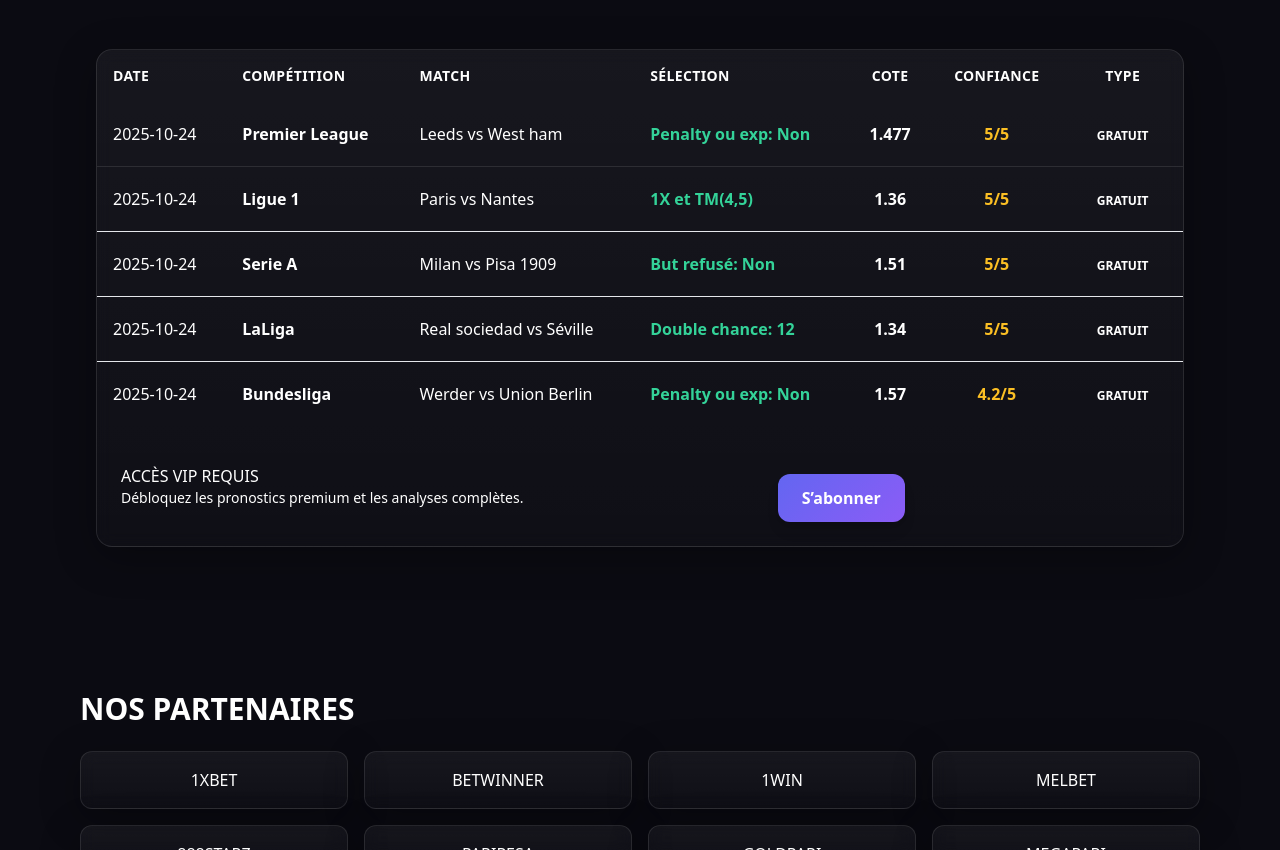
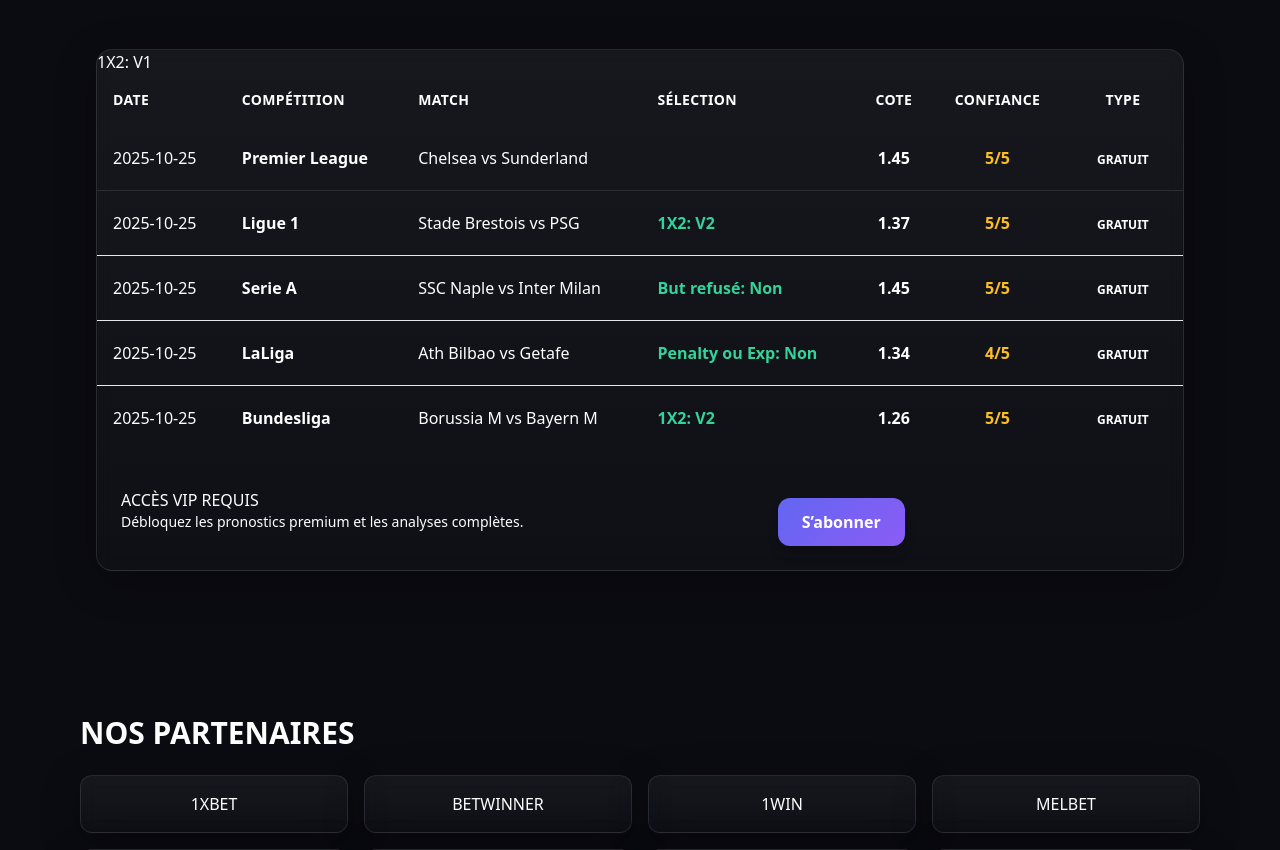
Before and after one commit to mhdpronos/mhd-pronos, a plain HTML site: page home.html in a window 1280 px wide. Shown: the part 1046-1896 px from the top of the page. Drawn offline with nearby package versions, Linux system fonts and the light colour scheme; no server answers.

Commit message:
Update home.html

```diff
--- a/home.html
+++ b/home.html
@@ -289,11 +289,11 @@
         </thead>
         <tbody class="divide-y divide-white/10 text-sm md:text-base">
           <tr class="hover:bg-white/5 transition">
-            <td class="py-5 px-4">2025-10-24</td>
+            <td class="py-5 px-4">2025-10-25</td>
             <td class="py-5 px-4 font-semibold text-violet-300">Premier League</td>
-            <td class="py-5 px-4">Leeds vs West ham</td>
-            <td class="py-5 px-4 text-green-400 font-semibold">Penalty ou exp: Non</td>
-            <td class="py-5 px-4 text-center font-bold">1.477</td>
+            <td class="py-5 px-4">Chelsea vs Sunderland</td>
+            <td class="py-5 px-4 text-green-400 font-semibold"></td>1X2: V1
+            <td class="py-5 px-4 text-center font-bold">1.45</td>
             <td class="py-5 px-4 text-center text-yellow-400 font-semibold">5/5</td>
             <td class="py-5 px-4 text-center">
               <span class="px-3 py-1 rounded-full text-xs font-bold bg-gradient-to-r from-violet-500 to-violet-700">GRATUIT</span>
@@ -301,11 +301,11 @@
           </tr>
 
           <tr class="hover:bg-white/5 transition">
-            <td class="py-5 px-4">2025-10-24</td>
+            <td class="py-5 px-4">2025-10-25</td>
             <td class="py-5 px-4 font-semibold text-violet-300">Ligue 1</td>
-            <td class="py-5 px-4">Paris vs Nantes</td>
-            <td class="py-5 px-4 text-green-400 font-semibold">1X et TM(4,5)</td>
-            <td class="py-5 px-4 text-center font-bold">1.36</td>
+            <td class="py-5 px-4">Stade Brestois vs PSG</td>
+            <td class="py-5 px-4 text-green-400 font-semibold">1X2: V2</td>
+            <td class="py-5 px-4 text-center font-bold">1.37</td>
             <td class="py-5 px-4 text-center text-yellow-400 font-semibold">5/5</td>
             <td class="py-5 px-4 text-center">
               <span class="px-3 py-1 rounded-full text-xs font-bold bg-gradient-to-r from-emerald-500 to-green-700">GRATUIT</span>
@@ -313,11 +313,11 @@
           </tr>
 
           <tr class="hover:bg-white/5 transition">
-            <td class="py-5 px-4">2025-10-24</td>
+            <td class="py-5 px-4">2025-10-25</td>
             <td class="py-5 px-4 font-semibold text-violet-300">Serie A</td>
-            <td class="py-5 px-4">Milan vs Pisa 1909</td>
+            <td class="py-5 px-4">SSC Naple vs Inter Milan</td>
             <td class="py-5 px-4 text-green-400 font-semibold">But refusé: Non</td>
-            <td class="py-5 px-4 text-center font-bold">1.51</td>
+            <td class="py-5 px-4 text-center font-bold">1.45</td>
             <td class="py-5 px-4 text-center text-yellow-400 font-semibold">5/5</td>
             <td class="py-5 px-4 text-center">
               <span class="px-3 py-1 rounded-full text-xs font-bold bg-gradient-to-r from-violet-500 to-violet-700">GRATUIT</span>
@@ -325,24 +325,24 @@
           </tr>
 
           <tr class="hover:bg-white/5 transition">
-            <td class="py-5 px-4">2025-10-24</td>
+            <td class="py-5 px-4">2025-10-25</td>
             <td class="py-5 px-4 font-semibold text-violet-300">LaLiga</td>
-            <td class="py-5 px-4">Real sociedad vs Séville</td>
-            <td class="py-5 px-4 text-green-400 font-semibold">Double chance: 12</td>
+            <td class="py-5 px-4">Ath Bilbao vs Getafe</td>
+            <td class="py-5 px-4 text-green-400 font-semibold">Penalty ou Exp: Non</td>
             <td class="py-5 px-4 text-center font-bold">1.34</td>
-            <td class="py-5 px-4 text-center text-yellow-400 font-semibold">5/5</td>
+            <td class="py-5 px-4 text-center text-yellow-400 font-semibold">4/5</td>
             <td class="py-5 px-4 text-center">
               <span class="px-3 py-1 rounded-full text-xs font-bold bg-gradient-to-r from-violet-500 to-violet-700">GRATUIT</span>
             </td>
           </tr>
 
           <tr class="hover:bg-white/5 transition">
-            <td class="py-5 px-4">2025-10-24</td>
+            <td class="py-5 px-4">2025-10-25</td>
             <td class="py-5 px-4 font-semibold text-violet-300">Bundesliga</td>
-            <td class="py-5 px-4">Werder vs Union Berlin</td>
-            <td class="py-5 px-4 text-green-400 font-semibold">Penalty ou exp: Non</td>
-            <td class="py-5 px-4 text-center font-bold">1.57</td>
-            <td class="py-5 px-4 text-center text-yellow-400 font-semibold">4.2/5</td>
+            <td class="py-5 px-4">Borussia M vs Bayern M</td>
+            <td class="py-5 px-4 text-green-400 font-semibold">1X2: V2</td>
+            <td class="py-5 px-4 text-center font-bold">1.26</td>
+            <td class="py-5 px-4 text-center text-yellow-400 font-semibold">5/5</td>
             <td class="py-5 px-4 text-center">
               <span class="px-3 py-1 rounded-full text-xs font-bold bg-gradient-to-r from-emerald-500 to-green-700">GRATUIT</span>
             </td>
```
